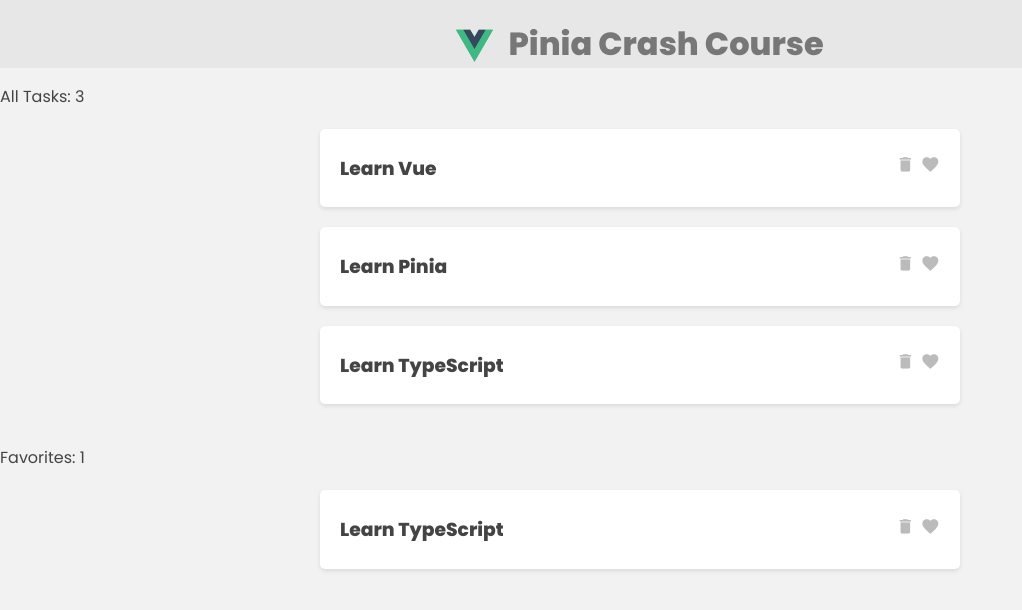
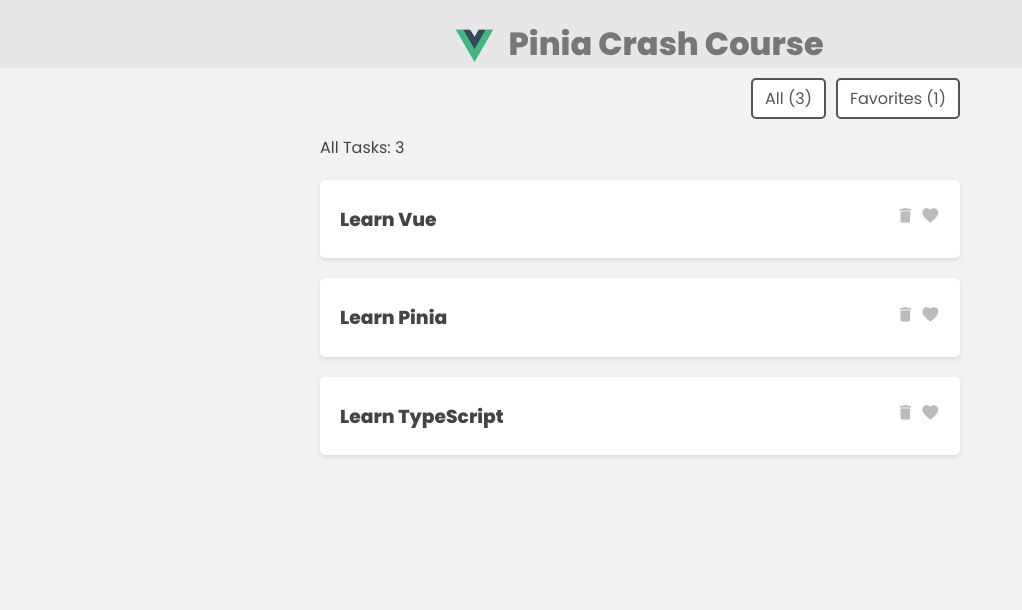
Before and after one commit to yehudasmilowitz/pinia-tasks-app, a Vue app: page / in a window 1280 px wide. Shown: the top 610 px of the page, without its empty margins (0-1022 px from the left). Built offline with nearby package versions, Linux system fonts and the light colour scheme.

Commit message:
Add filter buttons to toggle between all and favorite tasks.

```diff
--- a/src/App.vue
+++ b/src/App.vue
@@ -4,15 +4,24 @@
       <img src="./assets/vue.svg" alt="Vue logo" />
       <h1>Pinia Crash Course</h1>
     </header>
-    <p>All Tasks: {{ taskStore.tasks.length }}</p>
-    <div class="task-list">
+
+    <nav class="filter">
+      <button @click="filter = 'all'">
+        All ({{ taskStore.tasks.length }})
+      </button>
+      <button @click="filter = 'favorites'">
+        Favorites ({{ taskStore.favorites.length }})
+      </button>
+    </nav>
+
+    <div v-if="filter === 'all'" class="task-list">
+      <p>All Tasks: {{ taskStore.tasks.length }}</p>
       <div v-for="task in taskStore.tasks" :key="task.id">
         <TaskDetails :task="task" :key="task.id" />
       </div>
     </div>
-    <br />
-    <p>Favorites: {{ taskStore.favorites.length }}</p>
-    <div class="task-list">
+    <div v-if="filter === 'favorites'" class="task-list">
+      <p>Favorites: {{ taskStore.favorites.length }}</p>
       <div v-for="task in taskStore.favorites" :key="task.id">
         <TaskDetails :task="task" :key="task.id" />
       </div>
@@ -24,4 +33,7 @@
 import { useTaskStore } from "./stores/TaskStore";
 import TaskDetails from "./components/TaskDetails.vue";
 const taskStore = useTaskStore();
+import { ref } from "vue";
+
+const filter = ref("all");
 </script>
--- a/src/stores/TaskStore.ts
+++ b/src/stores/TaskStore.ts
@@ -31,7 +31,7 @@ export const useTaskStore = defineStore("taskStore", {
     ] as Task[],
   }),
   getters: {
-    favorites(state) {
+    favorites: (state) => {
       return state.tasks.filter((t: Task) => t.isFavorite);
     },
   },
--- a/src/style.css
+++ b/src/style.css
@@ -61,3 +61,22 @@ header h1 {
   cursor: pointer;
   color: #bbb;
 }
+
+.filter {
+  width: 640px;
+  margin: 10px auto;
+  text-align: right;
+
+}
+
+.filter button {
+  display: inline-block;
+  margin-left: 10px;
+  background: #fff;
+  border: 2px solid #555;
+  border-radius: 5px;
+  color: #555;
+  padding: 6px 12px;
+  cursor: pointer;
+  font-size: 1em;
+}
```
